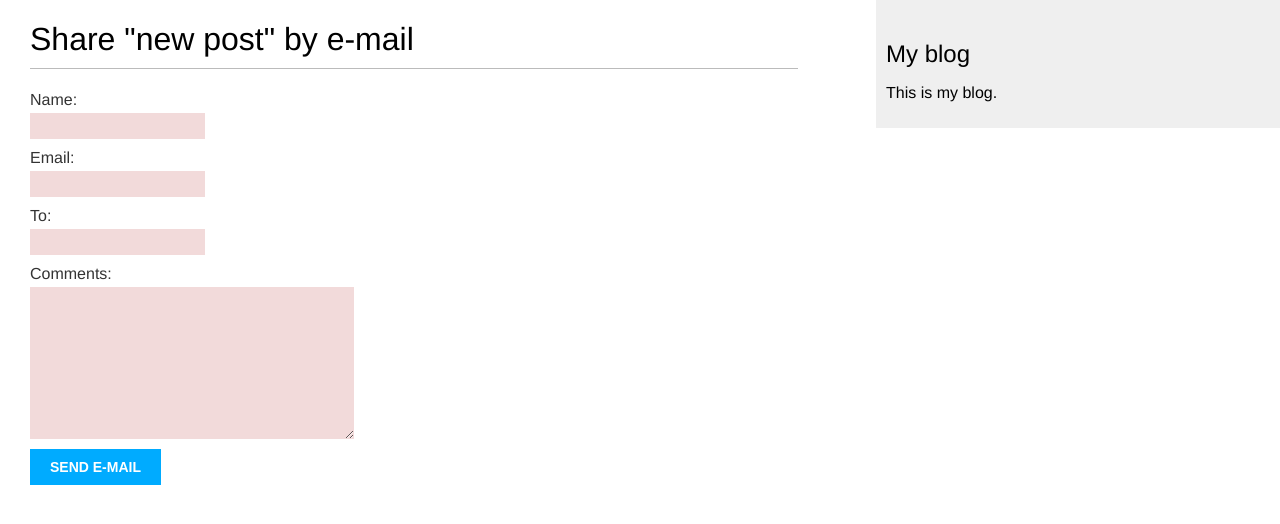
After one commit to hatealx/django-fundamentals, a Django app: page /blog/4/share/ in a window 1280 px wide. The commit adds this page. Shown: the top 524 px of the page. Run offline with Django 5.2, Linux system fonts and the light colour scheme; data comes from the database, SQL or seed files in the repository.

Commit message:
this section FORMS  in django , how to use the forms in views , to to configure and send emails in django and how to render dajngo forms in templates and  finaly fix "Requested setting EMAIL_BACKEND, but settings are not configured "  by using "set DJANGO_SETTINGS_MODULE=mysite.settings" in  cmd

```diff
--- /dev/null
+++ b/mysite/blog/forms.py
@@ -0,0 +1,11 @@
+
+
+from django import forms
+class EmailPostForm(forms.Form):
+    name = forms.CharField(max_length=25)
+    email = forms.EmailField()
+    to = forms.EmailField()
+    comments = forms.CharField(
+    required=False,
+    widget=forms.Textarea
+    )
--- a/mysite/blog/static/css/blog.css
+++ b/mysite/blog/static/css/blog.css
@@ -64,7 +64,7 @@ input, textarea {
     clear:both;
     float:left;
     margin:0 0 10px;
-    background:#ededed;
+    background:#f2dada;
     border:0;
     padding:6px 10px;
     font-size:12px;
--- a/mysite/blog/templates/blog/post/detail.html
+++ b/mysite/blog/templates/blog/post/detail.html
@@ -8,4 +8,9 @@
     Published {{ post.publish }} by {{ post.author }}
     </p>
     {{ post.body|linebreaks }}
+    <p>
+        <a href="{% url "blog:post_share" post.id %}">
+        Share this post
+        </a>
+    </p>
 {% endblock %}
--- /dev/null
+++ b/mysite/blog/templates/blog/post/share.html
@@ -0,0 +1,20 @@
+{% extends "blog/base.html" %}
+
+{% block title %}Share a post{% endblock %}
+
+{% block content %}
+    {% if sent %}
+            <h1>E-mail successfully sent</h1>
+            <p>
+            "{{ post.title }}" was successfully sent to {{ form.cleaned_data}}
+            </p>
+    {% else %}
+        <h1>Share "{{ post.title }}" by e-mail</h1>
+        <form method="post">
+            {% csrf_token %}
+            {{ form.as_p }}
+
+            <input type="submit" value="Send e-mail">
+        </form>
+    {% endif %}
+{% endblock %}
--- a/mysite/blog/urls.py
+++ b/mysite/blog/urls.py
@@ -6,4 +6,7 @@ urlpatterns = [
     #path('', views.post_list, name='post_list'),
     path('', views.PostListView.as_view(), name='post_list'),
     path('<int:year>/<int:month>/<int:day>/<slug:post>/',views.post_detail, name='post_detail'),
+    path('<int:post_id>/share/', views.post_share, name='post_share')
+
+
 ]
--- a/mysite/blog/views.py
+++ b/mysite/blog/views.py
@@ -3,7 +3,8 @@ from .models import Post
 from django.http import Http404
 from django.core.paginator import Paginator, EmptyPage, PageNotAnInteger
 from django.views.generic import ListView
-
+from .forms import EmailPostForm
+from django.core.mail import send_mail
 
 
 class PostListView(ListView):
@@ -38,6 +39,51 @@ def post_list(request):
     )
 
 
+
+
+
+
+def post_share(request, post_id):
+    # Retrieve post by id
+    post = get_object_or_404(Post, id=post_id, status=Post.Status.PUBLISHED)
+    sent = False
+
+    if request.method == 'POST':
+        # Form was submitted
+        form = EmailPostForm(request.POST)
+        if form.is_valid():
+            # Form fields passed validation
+            cd = form.cleaned_data
+            # Build the post URL
+            post_url = request.build_absolute_uri(post.get_absolute_url())
+            subject = f"{cd['name']} ({cd['email']}) recommends you read {post.title}"
+            message = (
+                f"Read {post.title} at {post_url}\n\n"
+                f"{cd['name']}\'s comments: {cd['comments']}"
+            )
+            send_mail(
+                subject=subject,
+                message=message,
+                from_email=None,  # Set a valid 'from_email' if required
+                recipient_list=[cd['to']],
+            )
+            sent = True
+    else:
+        form = EmailPostForm()
+
+    # Ensure a response is returned regardless of request type
+    return render(
+        request,
+        'blog/post/share.html',
+        {
+            'post': post,
+            'form': form,
+            'sent': sent
+        }
+    )
+
+
+
 def post_detail(request,year, month, day, post):
     post = get_object_or_404(
     Post,
```
Also changed, not shown: mysite/mysite/settings.py (+13 -0 lines), mysite/sendamil.py (added, +8 -0 lines), 2 other files.
